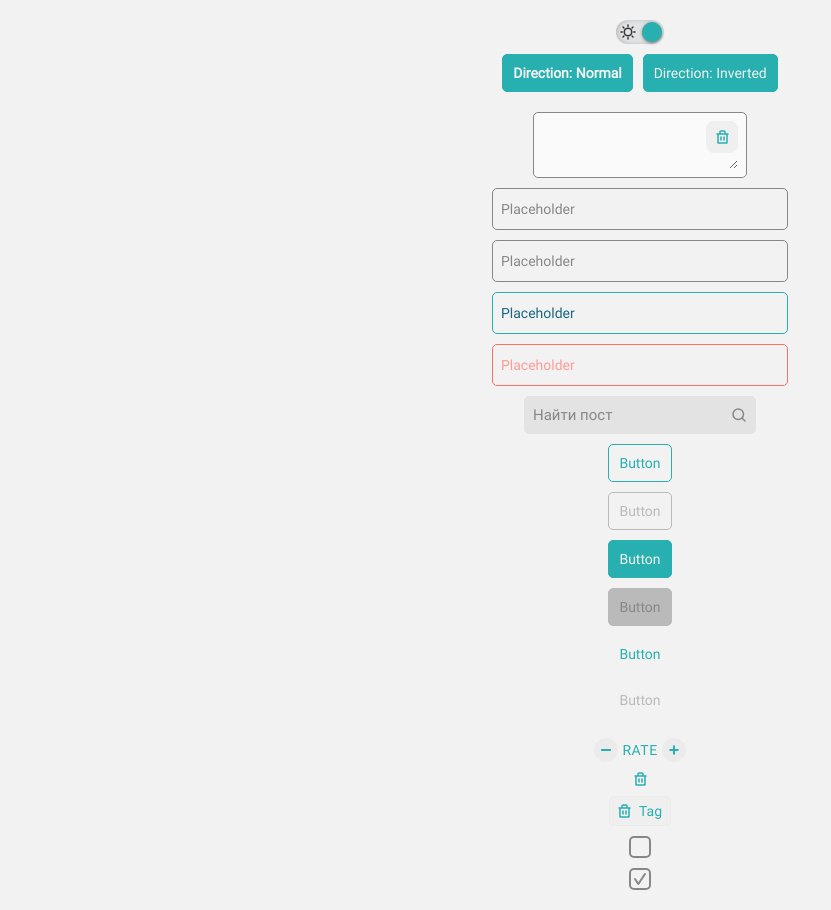
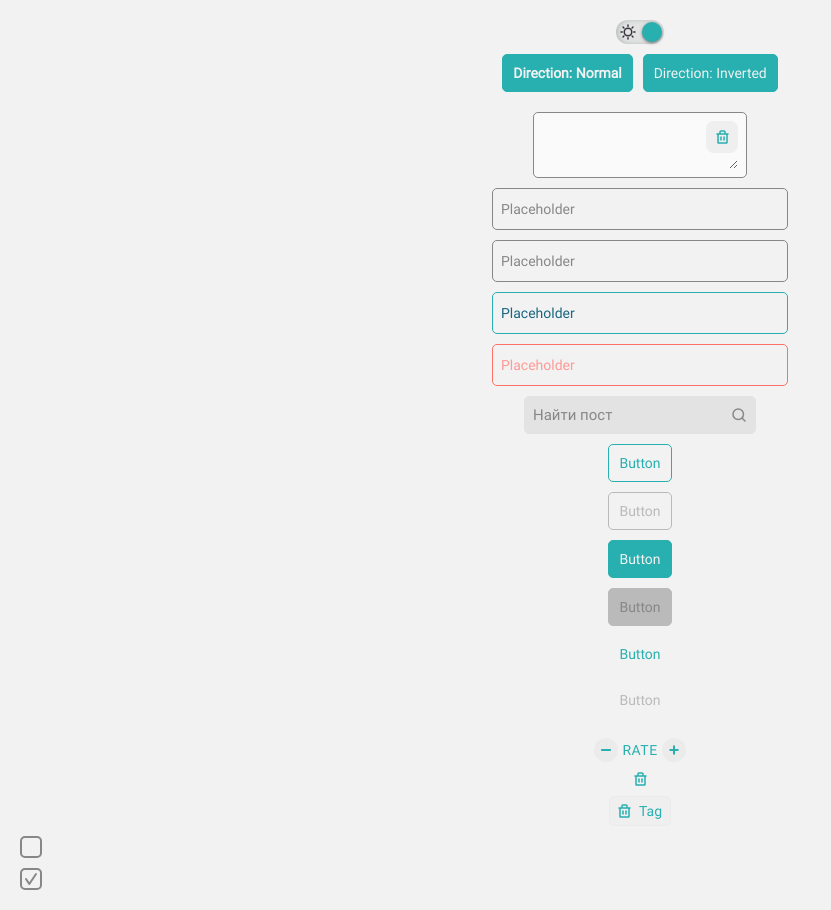
Before and after one commit to OlgaPy/Vortex_front, a Vue app: page /all in a window 1280 px wide. Shown: the whole page, without its empty margins (0-831 px from the left). Built offline with nearby package versions, Linux system fonts and the light colour scheme.

Commit message:
Правки в стилях CheckboxUI

```diff
--- a/src/shared/ui/checkbox-ui/CheckboxUI.vue
+++ b/src/shared/ui/checkbox-ui/CheckboxUI.vue
@@ -7,22 +7,47 @@ const emit = defineEmits<Emits>()
 </script>
 
 <template>
-	<label :class="$style.container" @click.prevent="() => emit('update:modelValue', !modelValue)">
+	<div :class="$style.container" @click.prevent="() => emit('update:modelValue', !modelValue)">
 		<input type="checkbox" :checked="modelValue" :class="$style.hidden" />
-		<template v-if="modelValue">
-			<CheckIcon />
-		</template>
-	</label>
+		<div :class="$style.view">
+			<div :class="$style.icon">
+				<CheckIcon v-if="modelValue"/>
+			</div>
+			<slot></slot>
+		</div>
+	</div>
 </template>
 
 <style module>
 .container {
+	display: flex;
+	width: 100%;
+	height: 22px;
+	font: var(--text);
+	color: var(--color-gray-22);
+}
+
+.view {
+	display: flex;
+	justify-content: start;
+	align-items: center;
+	width: 100%;
+	height: 100%;
+	gap: 12px;
+}
+
+.icon {
+	display: flex;
+	justify-content: center;
+	align-items: center;
 	width: 22px;
 	height: 22px;
 	border: 2px solid var(--color-gray-53);
 	border-radius: var(--style-radius-5);
-	color: var(--color-base-bg);
-	cursor: pointer;
+}
+.icon > svg {
+	width: 18px;
+	height: 18px;
 }
 
 .hidden {
```
